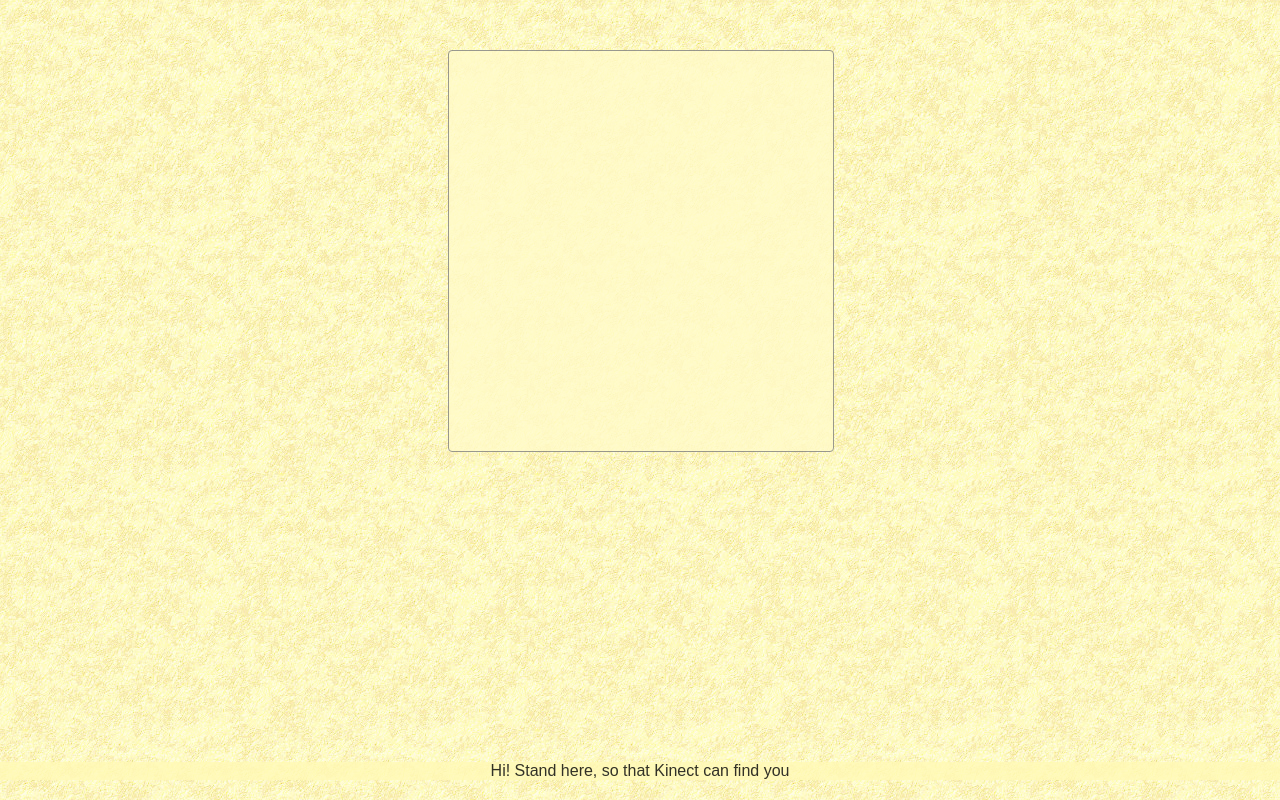
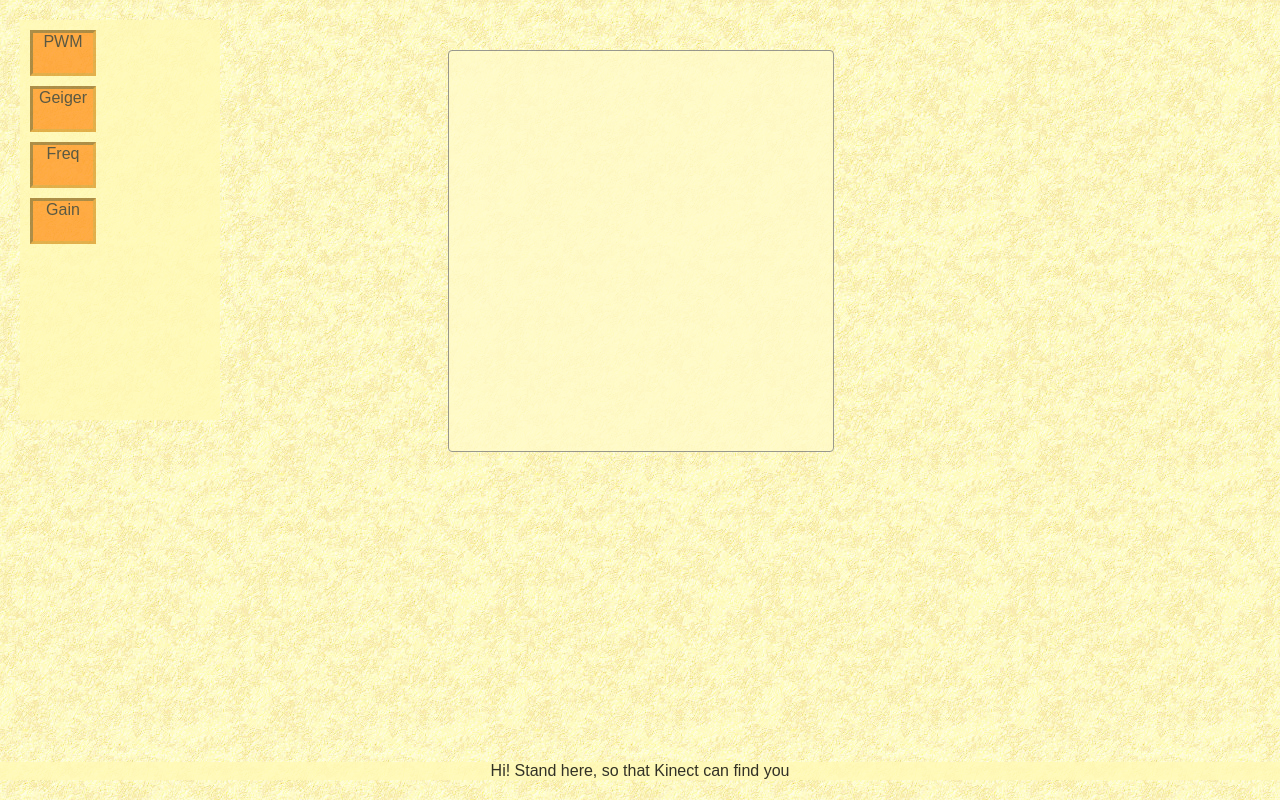
Before and after one commit to angiehjort/spaceshaker, a plain HTML site: page 3dtouch.html in a window 1280 px wide. Drawn offline with Linux system fonts and the light colour scheme.

Commit message:
Fixed settings div

```diff
--- a/3dtouch.html
+++ b/3dtouch.html
@@ -16,6 +16,7 @@
     <script src='js/TouchArea.js'></script>
     <script src='js/Explanation.js'></script>
     <script src='js/Calibration.js'></script>
+    <script src='js/Settings.js'></script>
 
     <script type="text/javascript">
 //We will need to experiment with different types of output and see what works better:
@@ -24,6 +25,7 @@
 //hapting the process of carrying objects or not
 //experimenting with mono or stereo haptic output (since we also want to keep sound output)
 
+    	var proximityStyle = 'PWC';
 
         var scene;
         var audio;
@@ -58,6 +60,7 @@
 
 
             touchArea = new TouchArea(document.getElementById('touch'));
+            settings = new Settings(document.getElementById('settings'));
             explanation = new Explanation(document.getElementById('explanation'));
             audio = new ProximityAudio();
            // audio.start();
@@ -147,14 +150,18 @@
          document.addEventListener('DOMContentLoaded', initMain, false);
     </script>
     <style>
-        * { overflow:hidden; }
+* {
+	overflow: hidden;
+}
+
 body {
 	margin: 0;
 	padding: 0;
-            background-image:url('texture.jpg');
-            background-repeat:repeat;
+	background-image: url('texture.jpg');
+	background-repeat: repeat;
 	overflow: hidden;
 }
+
 #three {
 	position: fixed;
 	left: 50%;
@@ -162,7 +169,7 @@
 	margin-top: 50px;
 	width: 30%;
 	height: 50%;
-            background:#fffbc9;
+	background: #fffbc9;
 	border: 1px solid grey;
 	opacity: 0.8;
 	border-radius: 4px;
@@ -170,22 +177,21 @@
 
 #touch {
 	overflow: hidden;
-            position:fixed;
-            top:0px;
-            left:0px;
-
+	position: fixed;
+	top: 0px;
+	left: 0px;
 	width: 100%;
 	height: 100%;
 }
 
-        #explanation{
-            text-align:center;
-            width:inherit;
+#explanation {
+	text-align: center;
+	width: inherit;
 	bottom: 20px;
 	font-size: 100%;
-            font-family:sans-serif;
+	font-family: sans-serif;
 	position: absolute;
-            background:#fff9b6;
+	background: #fff9b6;
 	opacity: 0.8;
 }
 
@@ -196,44 +202,46 @@
 	opacity: 0.4;
 	border: 5px inset grey;
 	border-radius: 4px;
-            position:absolute;
+	position: absolute;
 }
 
 .newDiv {
 	border-radius: 20px;
 }
 
+audio {
+	display: none;
+}
 
-        audio {
-        	display:  none;
-        }
 canvas {
 	-webkit-transform: scaleY(-1);
 }
+
 #calibration .calSpot {
 	width: 80px;
 	height: 80px;
 	background: yellow;
 	opacity: 0.7;
 	border-radius: 100%;
-            font-family:sans-serif;
-
-			text-align:center;
+	font-family: sans-serif;
+	text-align: center;
 	font-size: 100%;
-            line-height:80px;
+	line-height: 80px;
 	position: absolute;
-
 	z-index: 1000;
 	display: none;
 }
+
 #calibration #calOne {
 	top: 0px;
 	left: 0px;
 }
+
 #calibration #calTwo {
 	bottom: 30px;
 	right: 30px;
 }
+
 #calTest {
 	width: 50px;
 	height: 50px;
@@ -242,7 +250,38 @@
 	position: absolute;
 }
 
-        #main { visibility: hidden; }
+#main {
+	visibility: hidden;
+}
+
+/* SETTINGS */
+#settings .btn {
+	width: 60px;
+	height: 40px;
+	margin: 10px;
+	text-align: center;
+	font-size: 100%;
+	font-family: sans-serif;
+	background: #ff8000;
+	border-radius: 5;
+	opacity: 0.8;
+	border: 3px inset #d4880d;
+}
+
+#settings .down {
+	background: #e87603;
+}
+
+#settings {
+	width: 200px;
+	height: 400px;
+	top: 20px;
+	left: 20px;
+	position: absolute;
+	background: #fff9b6;
+	opacity: 0.8;
+	position: absolute;
+}
 </style>
 </head>
 
@@ -269,6 +308,7 @@
 	        </div>
 
 	    </div>
+	    <div id="settings"></div>
 
 	</div>
 
--- a/js/Settings.js
+++ b/js/Settings.js
@@ -9,17 +9,17 @@ function Settings(container) {
 
 
     for (i = 0; i < btnNames.length; ++i) {
-    var name = btnNames[i];
-    var button = new Object();
-        button.div = document.createElement('div');
-        button.div.id = 'button'+name;
-        button.div.classList.add('btn');
-        button.div.textContent = name;
-    self.container.appendChild(button.div);
-    self.buttons.push(button);
+	    var name = btnNames[i];
+	    var button = document.createElement('div');
+	        button = document.createElement('div');
+	        button.id = 'button'+name;
+	        button.classList.add('btn');
+	        button.textContent = name;
+	    self.container.appendChild(button);
+	    self.buttons.push(button);
 
-    Hammer(button.div).on('touch', self.iWannaTouch.bind(self));
-    Hammer(button.div).on('release', self.iWannaRelease.bind(self));
+	    Hammer(button).on('touch', self.iWannaTouch.bind(self));
+	    Hammer(button).on('release', self.iWannaRelease.bind(self));
     };
 
 };
```
Lines whose indentation alone changed are shown as unchanged.
